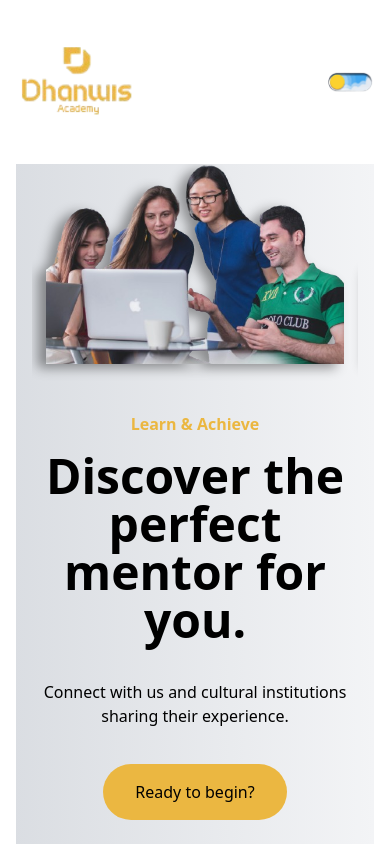
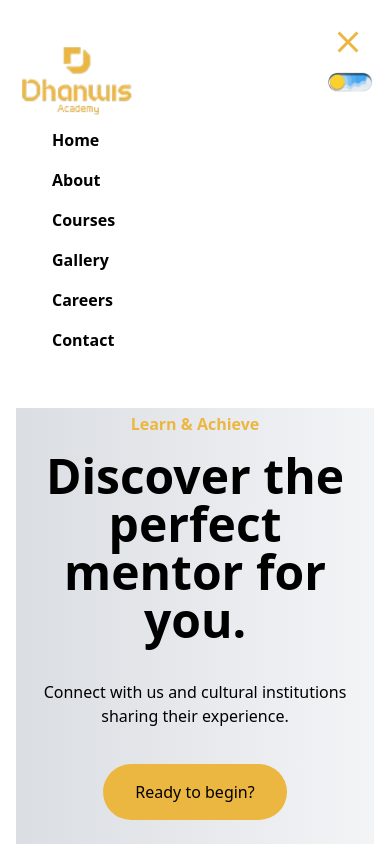
Before and after one commit to Ramees-c/dhanwis-learning, a React (Vite) app: page / in a window 390 px wide. Shown: the top 844 px of the page. Built offline with nearby package versions, Linux system fonts and the light colour scheme.

Commit message:
navbar links added in small screen and menu and close button added

```diff
--- a/src/components/Navbar/Navbar.jsx
+++ b/src/components/Navbar/Navbar.jsx
@@ -1,7 +1,11 @@
-import React from "react";
+import React, { useState } from "react";
 import logo from "../../assets/images/logo/Dhanwis_logo1.png"
 
 import Darkmode from "../Darkmode/Darkmode";
+
+import { IoIosMenu } from "react-icons/io";
+import { IoMdClose } from "react-icons/io";
+
 
 
 const MenuLinks = [
@@ -38,6 +42,10 @@ const MenuLinks = [
 ];
 
 function Navbar() {
+
+
+  const [isOpen, setIsOpen] = useState(true)
+
   return (
     <div className="bg-white dark:bg-gray-900 dark:text-white duration-200 relative z-40">
       <div className="py-4">
@@ -52,14 +60,25 @@ function Navbar() {
             </a> */}
             <a href=""><img src={logo} alt="" width={'120px'} /></a>
 
+              <div onClick={() => setIsOpen(!isOpen )} className="text-4xl text-primary absolute right-6 top-6 cursor-pointer md:hidden">
+                {
+                  isOpen ?
+                  <IoMdClose />
+                  :
+                  <IoIosMenu />
+                }
+
+
+              </div>
+
             {/* Menu Items */}
-            <div className="hidden lg:block">
-              <ul className="flex items-center gap-4">
+            <div>
+              <ul className={`md:flex pt-10 sm:pt-0 md:items-center md:pb-0 pb-12 absolute md:static bg-white dark:bg-gray-900 dark:text-white md:z-auto z-[-1] left-0 w-full md:w-auto md:pl-0 pl-9  ${isOpen ? 'top-20 opacity-100' : 'top-[-490px]'} md:opacity-100`}>
                 {MenuLinks.map((menu, index) => (
                   <li key={index}>
                     <a
                       href=""
-                      className="inline-block px-4 font-semibold text-grey-500 hover:text-primary dark:hover-text-white"
+                      className="inline-block px-4 py-2 sm:py-0 font-semibold text-grey-500 hover:text-primary dark:hover-text-white"
                     >
                       {menu.name}
                     </a>
```
